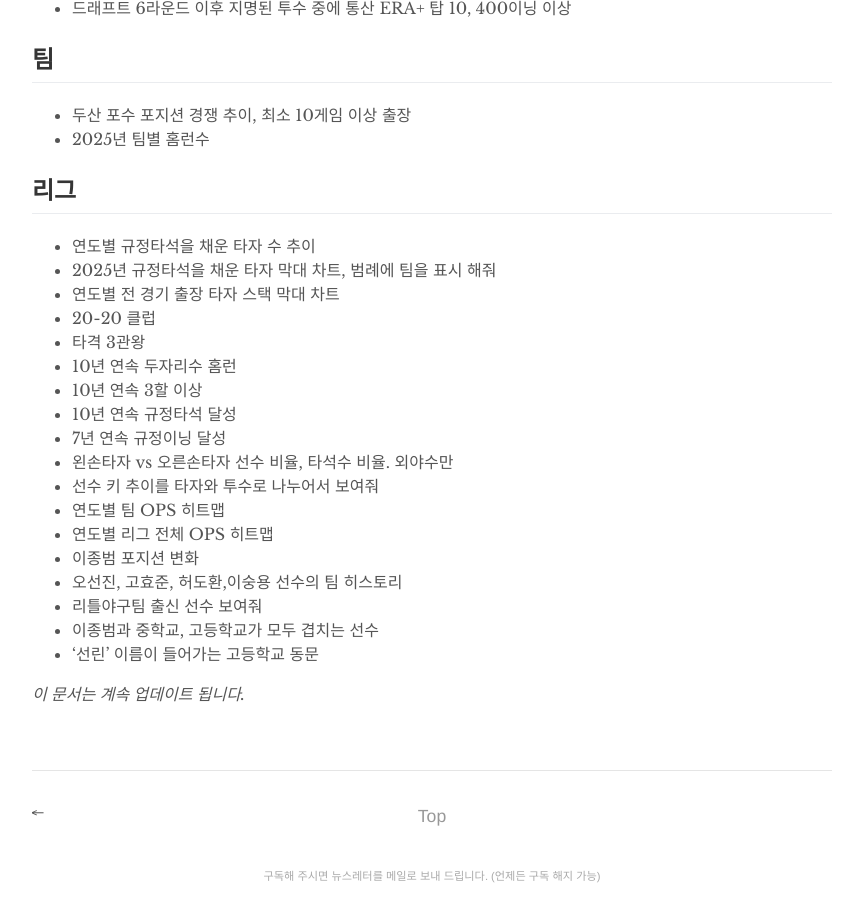
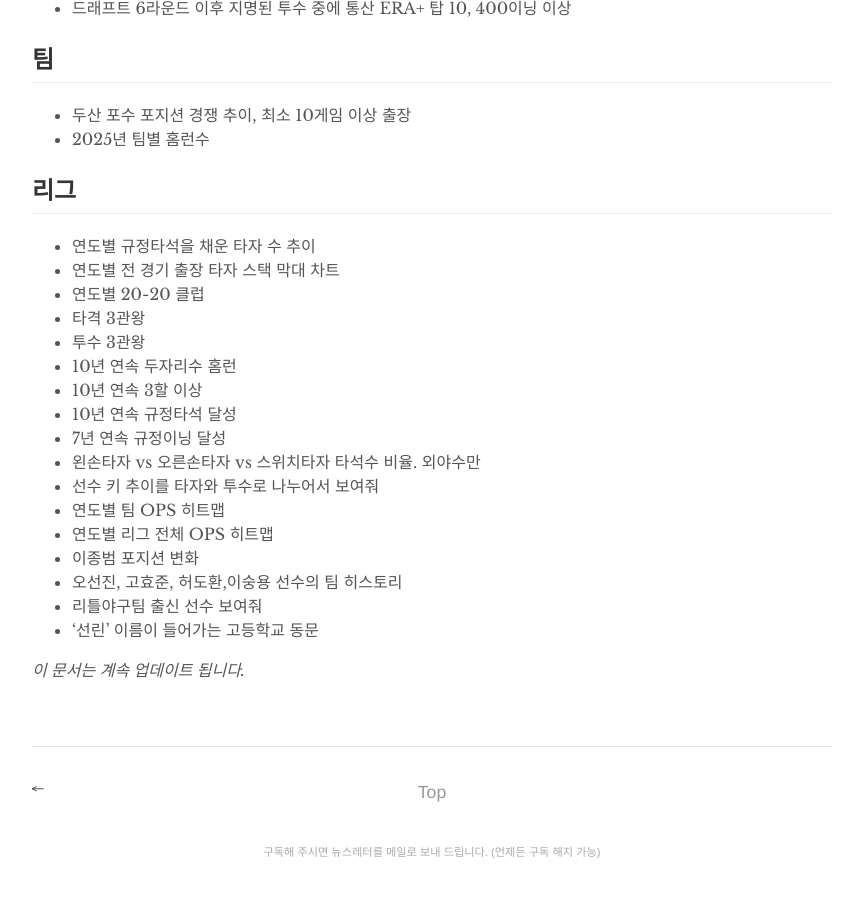
Before and after one commit to sylvakr/baseball-chart-blog, a Jekyll site: the page built from _posts/2026-08-02-user-prompts-examples.md, in a window 1280 px wide and 900 px high, scrolled down 1298 px. Shown: the whole window, without its empty margins (208-1071 px from the left). Built offline with Jekyll 4.4.1, drawn with Linux system fonts in a browser that asks for light colours; some of the changed text lies outside the part shown.

Commit message:
vault backup: 2026-09-13 22:11:05

```diff
--- a/_posts/2026-08-02-user-prompts-examples.md
+++ b/_posts/2026-08-02-user-prompts-examples.md
@@ -44,22 +44,21 @@ hidden: true
 
 ## 리그
 - 연도별 규정타석을 채운 타자 수 추이
-- 2025년 규정타석을 채운 타자 막대 차트, 범례에 팀을 표시 해줘
 - 연도별 전 경기 출장 타자 스택 막대 차트
-- 20-20 클럽
+- 연도별 20-20 클럽
 - 타격 3관왕
+- 투수 3관왕
 - 10년 연속 두자리수 홈런
 - 10년 연속 3할 이상
 - 10년 연속 규정타석 달성
 - 7년 연속 규정이닝 달성
-- 왼손타자 vs 오른손타자 선수 비율, 타석수 비율. 외야수만
+- 왼손타자 vs 오른손타자 vs 스위치타자 타석수 비율. 외야수만
 - 선수 키 추이를 타자와 투수로 나누어서 보여줘
 - 연도별 팀 OPS 히트맵
 - 연도별 리그 전체 OPS 히트맵
 - 이종범 포지션 변화
 - 오선진, 고효준, 허도환,이숭용 선수의 팀 히스토리
 - 리틀야구팀 출신 선수 보여줘
-- 이종범과 중학교, 고등학교가 모두 겹치는 선수
 - ‘선린’ 이름이 들어가는 고등학교 동문
 
 
```
Also changed, not shown: other parts of _posts/2026-08-02-user-prompts-examples.md (+1 -1 lines), _posts/2026-09-08-keeping-our-data-accurate.md (+5 -3 lines), _posts/2026-09-09-draft-position-school.md (+1 -0 lines), _posts/2026-09-10-llm-text-to-sql-validation.md (+5 -5 lines).
